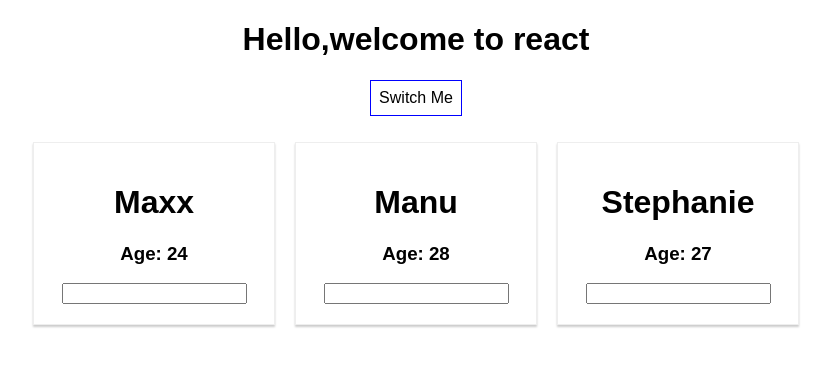
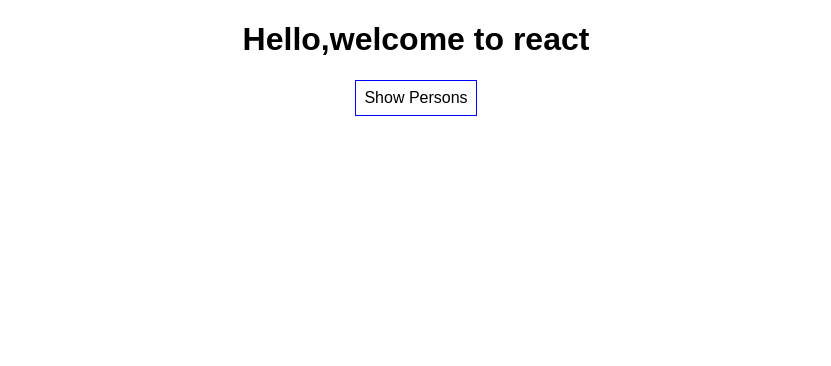
Before and after one commit to apurvaK-Cuelogic/ReactTraining, a React (Create React App) app in the folder first-react-project/: page / in a window 1280 px wide. Shown: the top 366 px of the page, without its empty margins (224-1055 px from the left). Built offline with nearby package versions, Linux system fonts and the light colour scheme.

Commit message:
Dynamic Lists and conditional statements added.

```diff
--- a/first-react-project/src/App.js
+++ b/first-react-project/src/App.js
@@ -5,30 +5,37 @@
 class App extends Component {
   state = {
     persons: [
-      {name:'Maxx',age:24},
-      {name:'Manu',age:28},
-      {name:'Stephanie',age:27}
-    ]
+      { id: 'asa1',name:'Maxx',age:24},
+      { id: 'asa2',name:'Manu',age:28},
+      { id: 'asa3',name:'Stephanie',age:27}
+    ],
+    showPersons: false
   };
-  switchNamehandler = ( newName ) => {
-    //console.log('Was clicked');
-    this.setState( {
-      persons: [
-        { name: newName, age: 28 },
-        { name: 'Manu', age: 29 },
-        { name: 'Stephanie', age: 27 }
-      ]
-    } )
+
+  nameChangedHandler = (event, id) => {
+    const personIndex = this.state.persons.findIndex(p => {
+      return p.id === id;
+    });
+    const person = {
+      ...this.state.persons[personIndex]
+    }
+    // ALTERNATIVE WAY const peson = Object.assign({},this.state.persons[personIndex])
+    person.name = event.target.value;
+
+    const persons = [...this.state.persons]
+    persons[personIndex] = person
+    this.setState({persons: persons})
   }
 
-  nameChangedHandler = (event) => {
-    this.setState( {
-      persons: [
-        { name: 'Max', age: 28 },
-        { name: event.target.value, age: 29 },
-        { name: 'Stephanie', age: 26 }
-      ]
-    } )
+  deletePersonHandler = (personIndex) =>{
+    // const persons = this.state.persons; This will point to the original array.
+    const persons = [...this.state.persons];
+    persons.splice(personIndex,1);
+    this.setState({persons: persons});
+  }
+  togglePersonsHandler =() =>{
+    const doesShow = this.state.showPersons;
+    this.setState({showPersons: !doesShow});
   }
   render() {
     const style = {
@@ -39,18 +46,30 @@
       cursor: 'pointer'
     };
 
+    let persons = null;
+
+    if(this.state.showPersons){
+      persons = (
+        <div>
+          {this.state.persons.map((person,index) => {
+            return <Person name={person.name}
+                           age={person.age}
+                           click={this.deletePersonHandler.bind(this,index)}
+                           changed={(event) => this.nameChangedHandler(event,person.id)}
+                           key={person.id} />
+          })}
+        </div>
+      );
+    }
+
     return (
       <div className="App">
         <h1>Hello,welcome to react</h1>
-        <p><button style={style} onClick={() => this.switchNamehandler('Maxalin!!')}>Switch Me</button></p>
-        <Person name={this.state.persons[0].name}
-                age={this.state.persons[0].age} />
-        <Person name={this.state.persons[1].name}
-                age={this.state.persons[1].age}
-                click={this.switchNamehandler.bind(this, 'Max!!')}
-                changed={this.nameChangedHandler}>Address: Pune</Person>
-        <Person name={this.state.persons[2].name}
-                age={this.state.persons[2].age} />
+        <p><button style={style} onClick={this.togglePersonsHandler}>
+             {this.state.showPersons ? <span>Hide Persons</span> : <span>Show Persons</span>}
+           </button>
+        </p>
+        { persons}
       </div>
       //React.createElement('div',{ className:'App' },React.createElement('h1',null,'Hello, welcome to react'),React.createElement('h1',{ className:'header' },'Hello, welcome to react'))
     );
--- a/first-react-project/src/Person/Person.js
+++ b/first-react-project/src/Person/Person.js
@@ -4,7 +4,7 @@
     <div className="person">
         <h1 onClick={props.click}>{props.name}</h1>
         <h3>Age: {props.age}</h3>
-        <input type="text" onChange={props.changed} />
+        <input type="text" onChange={props.changed} value={props.name}/>
         {/* {props.children}  */}
     </div>
     );
```
